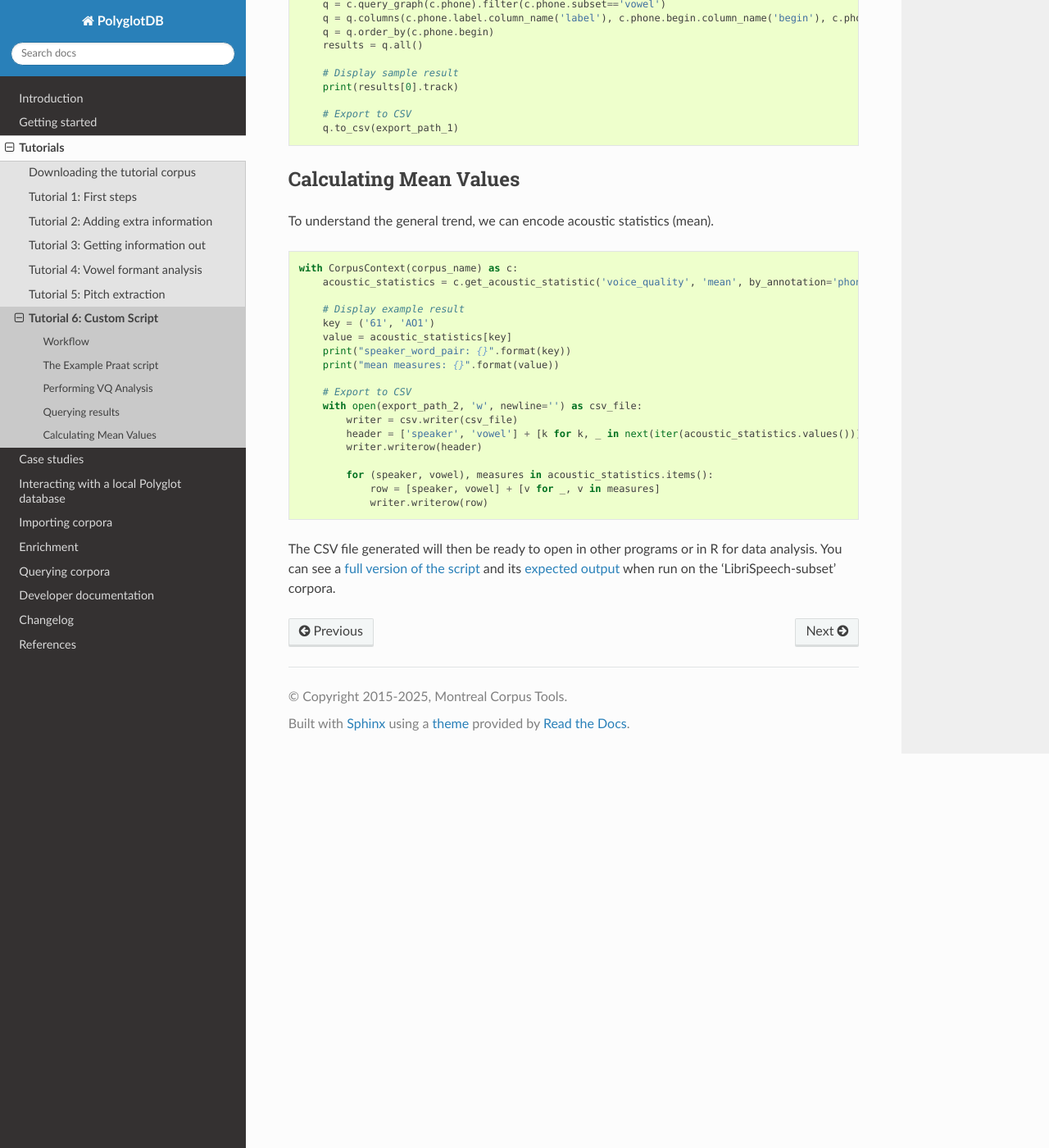
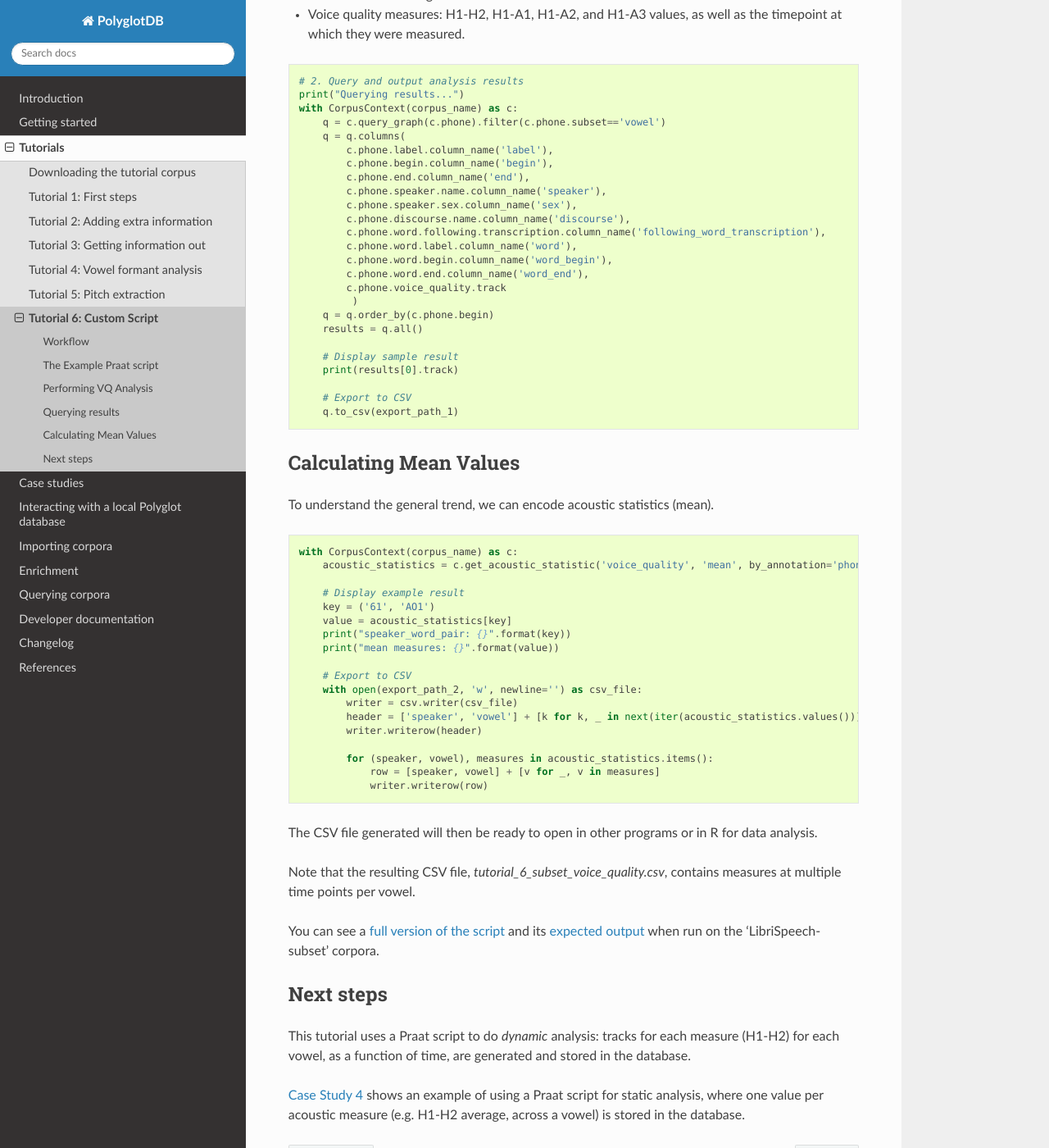
Before and after one commit to MontrealCorpusTools/PolyglotDB, a Sphinx documentation site: the page built from docs/source/tutorial_custom_script.rst, in a window 1280 px wide and 1400 px high, scrolled down 2077 px. Shown: the whole window at 82% size. Built offline with Sphinx 7.4.7 and the Read the Docs theme 3.1.0, drawn with Linux system fonts in a browser that asks for light colours; the version number could not be read and is left out; some of the changed text lies outside the part shown.

Commit message:
tutorial 6 updates

```diff
--- a/docs/source/tutorial_custom_script.rst
+++ b/docs/source/tutorial_custom_script.rst
@@ -18,8 +18,7 @@ Tutorial 6: Custom Script
 
 
 This tutorial shows an example of applying a custom Praat script to make phonetic measures on an (already imported/enriched) PolyglotDB corpus.
-We use the corpus from Tutorials 1-3, and apply a Praat script to extract spectral measures for `voice quality`_ analysis, including H1-H2, H1-A1, H1-A2, and H1-A3.
-
+We use the corpus from Tutorials 1-3, and apply a Praat script to extract spectral measures for `voice quality`_ analysis, including H1-H2, H1-A1, H1-A2, and H1-A3.  A time trajectory for each spectral measure is extracted for each vowel token.
 
 The complete Python script for Tutorial  is available here: `tutorial scripts`_.
 
@@ -55,6 +54,9 @@ The Example Praat script
 =======================
 The `Praat script`_ used for this analysis will extract H1-H2 and amplitude differences for higher harmonics (A1, A2, A3).
 It is adopted from an online script from the `UCLA Phonetics Lab`_.
+
+Each measure is extracted at 10 time points per vowel.
+
 For more information on how to format your Praat script, check out (:ref:`custom_script_encoding`)
 
 .. _tutorial_vq_analysis:
@@ -99,7 +101,9 @@ The CSV file will contain the following columns:
 
 - Phone label: The label of the phone.
 - Begin/End time: The time range for the phone.
-- Voice quality measures: H1-H2, H1-A1, H1-A2, and H1-A3 values.
+- Speaker information
+- Current and following word information
+- Voice quality measures: H1-H2, H1-A1, H1-A2, and H1-A3 values, as well as the timepoint at which they were measured.
 
 
 .. code-block:: python
@@ -108,7 +112,19 @@ The CSV file will contain the following columns:
     print("Querying results...")
     with CorpusContext(corpus_name) as c:
         q = c.query_graph(c.phone).filter(c.phone.subset=='vowel')
-        q = q.columns(c.phone.label.column_name('label'), c.phone.begin.column_name('begin'), c.phone.end.column_name('end'), c.phone.voice_quality.track)
+        q = q.columns(
+            c.phone.label.column_name('label'),
+            c.phone.begin.column_name('begin'),
+            c.phone.end.column_name('end'),
+            c.phone.speaker.name.column_name('speaker'),
+            c.phone.speaker.sex.column_name('sex'),
+            c.phone.discourse.name.column_name('discourse'),
+            c.phone.word.following.transcription.column_name('following_word_transcription'),
+            c.phone.word.label.column_name('word'),
+            c.phone.word.begin.column_name('word_begin'),
+            c.phone.word.end.column_name('word_end'),
+            c.phone.voice_quality.track
+             )
         q = q.order_by(c.phone.begin)
         results = q.all()
 
@@ -117,6 +133,7 @@ The CSV file will contain the following columns:
 
         # Export to CSV
         q.to_csv(export_path_1)
+
 
 
 .. _tutorial_vq_statistics:
@@ -147,4 +164,16 @@ To understand the general trend, we can encode acoustic statistics (mean).
                 writer.writerow(row)
 
 
-The CSV file generated will then be ready to open in other programs or in R for data analysis. You can see a `full version of the script`_ and its `expected output`_ when run on the 'LibriSpeech-subset' corpora.
+The CSV file generated will then be ready to open in other programs or in R for data analysis.
+
+Note that the resulting CSV file, `tutorial_6_subset_voice_quality.csv`, contains measures at multiple time points per vowel.
+
+You can see a `full version of the script`_ and its `expected output`_ when run on the 'LibriSpeech-subset' corpora.
+
+Next steps
+==========
+
+
+This tutorial uses a Praat script to do *dynamic* analysis: tracks for each measure (H1-H2) for each vowel, as a function of time, are generated and stored in the database.
+
+:ref:`Case Study 4<case_study_praat>` shows an example of using a Praat script for static analysis, where one value per acoustic measure (e.g. H1-H2 average, across a vowel) is stored in the database.
```
Also changed, not shown: 3 other files.
